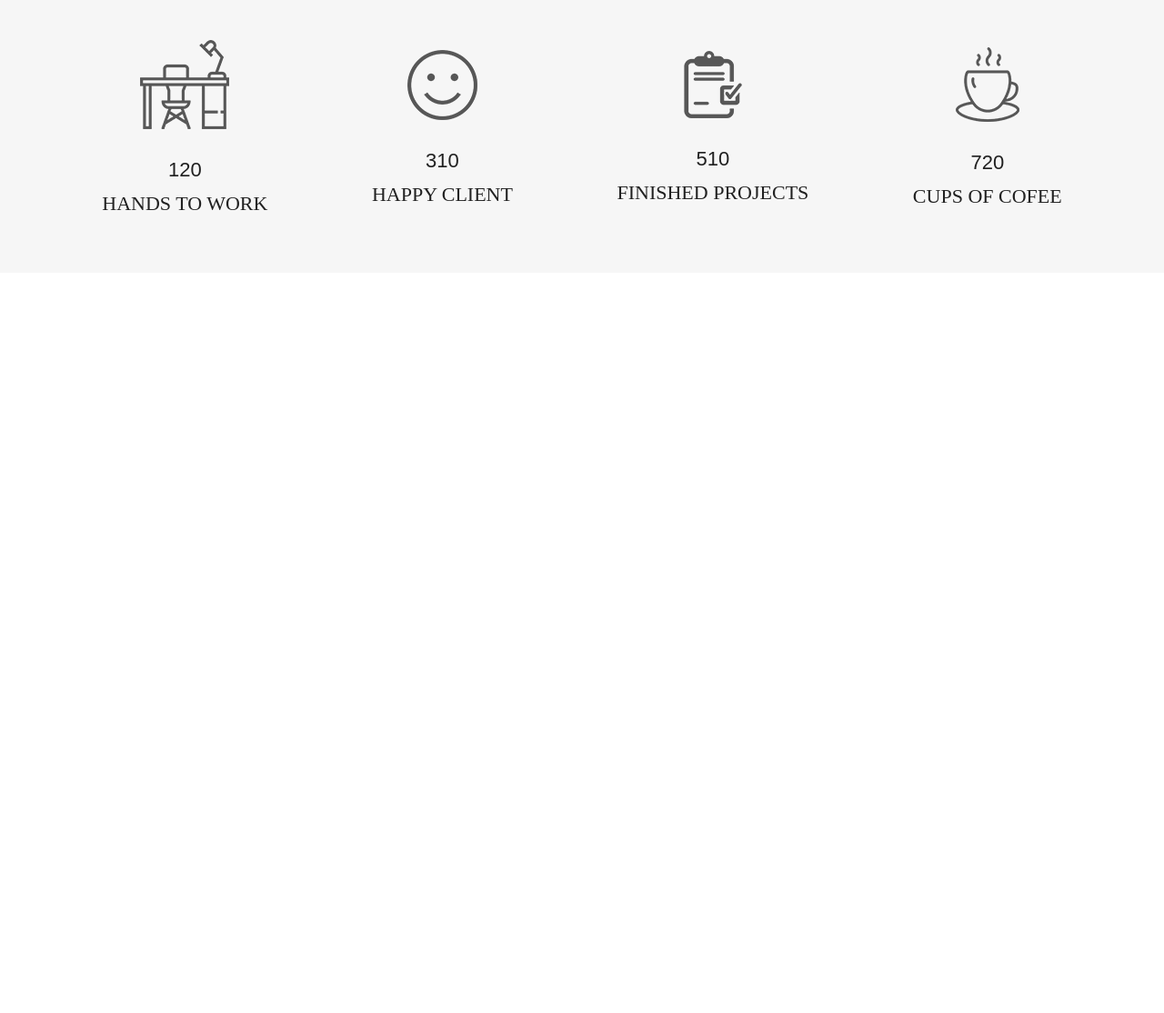
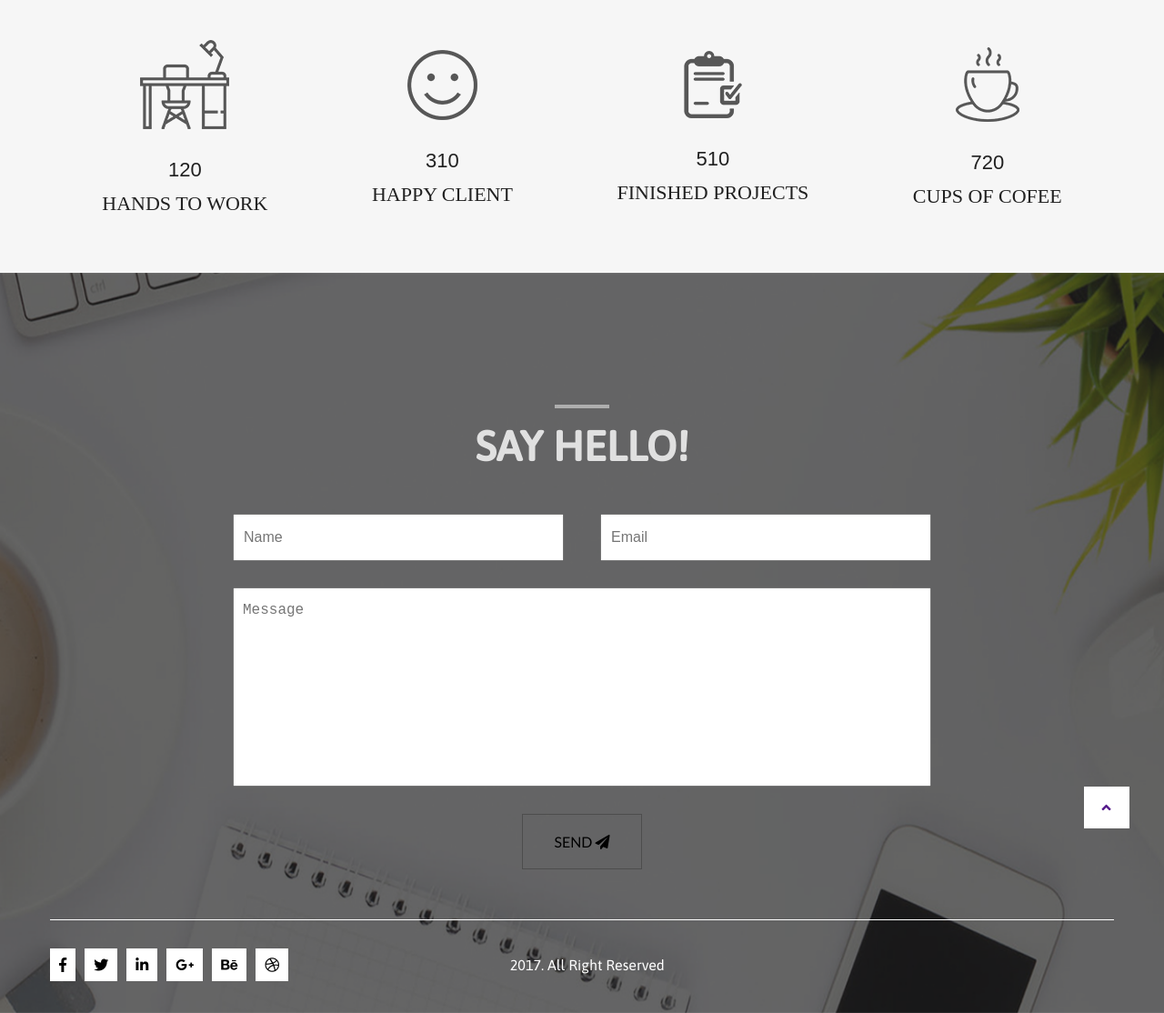
Before and after one commit to GeekHub-Frontend-CMS-8/Tsarenko_Fedya_hw_9, a website: page assets/index.html in a window 1280 px wide. Shown: the part 4827-5941 px from the top of the page at 91% size. Before the commit the page ends 5127 px from the top, so only its background shows below. Drawn offline with nearby package versions, Linux system fonts and the light colour scheme; files that its build step writes are made by us from their sources.

Commit message:
added form and footer

```diff
--- a/assets/index.html
+++ b/assets/index.html
@@ -23,7 +23,7 @@
                     <a href="#about-me-anchor" class="header-top-item"><div>ABOUT</div></a>
                     <a href="#services-anchor" class="header-top-item"> <div>SERVICE</div></a>
                     <a href="#portfolio-anchor" class="header-top-item"><div>PORTFOLIO</div></a>
-                    <a href="#" class="header-top-item"><div>CONTACT</div></a>
+                    <a href="#contact-anchor" class="header-top-item"><div>CONTACT</div></a>
                 </div>
             </div>
         </div>
@@ -243,5 +243,61 @@
     </section>
 </main>
 
+<footer id="contact-anchor">
+    <div class="wrapper">
+        <h2 class="footer-h2">SAY HELLO!</h2>
+        <form action="">
+                <input type="text" name="NAME" placeholder="Name" class="form-elements">
+                <input type="text" name="EMAIL" placeholder="Email" class="form-elements">
+                <textarea name="Message" placeholder="Message"></textarea>
+                <button class="form-button">
+                    SEND <i class="fas fa-paper-plane"></i>
+                </button>
+        </form>
+        <a href="" class="icon-navigation-up">
+            <i class="fas fa-angle-up"></i>
+        </a>
+
+        <div class="wrapper-logos">
+            <div class="logos-container">
+                <div class="logos-container-item">
+                    <div class="logos-items">
+                        <a href="" class="logo">
+                            <i class="fab fa-facebook-f"></i>
+                        </a>
+                    </div>
+                    <div class="logos-items">
+                        <a href="" class="logo">
+                            <i class="fab fa-twitter"></i>
+                        </a>
+                    </div>
+                    <div class="logos-items">
+                        <a href="" class="logo">
+                            <i class="fab fa-linkedin-in"></i>
+                        </a>
+                    </div>
+                    <div class="logos-items">
+                        <a href="" class="logo">
+                            <i class="fab fa-google-plus-g"></i>
+                        </a>
+                    </div>
+                    <div class="logos-items">
+                        <a href="" class="logo">
+                            <i class="fab fa-behance"></i>
+                        </a>
+                    </div>
+                    <div class="logos-items">
+                        <a href="" class="logo">
+                            <i class="fab fa-dribbble"></i>
+                        </a>
+                    </div>
+                </div>
+                <div class="logos-items rights">
+                    2017. All Right Reserved
+                </div>
+            </div>
+        </div>
+        </div>
+</footer>
 </body>
 </html>
--- /dev/null
+++ b/assets/sass/_footer.sass
@@ -0,0 +1,101 @@
+@import "variables"
+
+@import "mixins"
+
+footer
+  position: relative
+  padding: 145px 0 30px 0
+  background-image: url("../img/contact_bg.png")
+  background-size: cover
+  font-family: $secondary-font
+  text-align: center
+
+.wrapper-logos
+  max-width: 1170px
+  &::before
+    content: ''
+    display: block
+    margin-bottom: 26px
+    height: 1px
+    background: #fff
+form
+  display: flex
+  flex-wrap: wrap
+  justify-content: space-between
+  padding: 15px 0 25px
+  margin: 0 auto
+  max-width: 768px
+  textarea
+    padding: 15px 10px 166px 10px
+    margin-top: 29px
+    resize: none
+    max-width: 768px
+    width: 100%
+    font-size: 16px
+    color: $secondary-color
+
+.footer-h2
+  padding: 0 0 20px 0
+  color: #ffffff
+  font-size: $font-size-h2
+  font-weight: 700
+  opacity: 0.8
+  &::before
+    content: ''
+    display: block
+    margin: 0 auto 19px
+    opacity: 0.6
+    max-width: 60px
+    height: 4px
+    background: #ffffff
+
+.form-elements
+  margin-top: 16px
+  padding: 15px 10px 15px 10px
+  max-width: 340px
+  width: 100%
+  font-size: 16px
+  color: $secondary-color
+
+.form-button
+  margin: 30px auto
+
+.icon-navigation-up
+  position: absolute
+  right: 3%
+  bottom: 25%
+  display: block
+  text-align: center
+  padding: 15px 20px
+  max-width: 45px
+  background: $main-btn-color
+
+.logos-container
+  +flex-content(center)
+  flex-wrap: wrap
+
+.logos-container-item
+  display: flex
+
+.logos-items
+  padding: 5px
+  &:first-child
+    padding-left: 0
+
+.logo
+  display: block
+  padding: 10px
+  color: #000
+  background: #fff
+  &:hover
+    color: #fff
+    background-color: #0084b4
+
+.rights
+  padding: 15px 0 0 0
+  margin-right: 33%
+  margin-left: auto
+  max-width: 33%
+  width: 100%
+  font-size: 16px
+  color: #fff
--- a/assets/sass/_funfact.sass
+++ b/assets/sass/_funfact.sass
@@ -3,9 +3,6 @@
 @import "mixins"
 
 .funfact
-  position: absolute
-  left: 0
-  right: 0
   background: $secondary-bg-color
   padding: 75px 0 65px 0
 
@@ -22,7 +19,7 @@
     color: $secondary-color
 
   &-h3
-    font-family: 'Asap Medium', sans-serif
+    font-family: $thirdly-font
     margin-top: 31px
     font-size: 22px
     color: $secondary-color
--- a/assets/sass/_main-content.sass
+++ b/assets/sass/_main-content.sass
@@ -11,3 +11,5 @@
 @import "testimonials"
 
 @import "funfact"
+
+@import "footer"
--- a/assets/sass/_variables.sass
+++ b/assets/sass/_variables.sass
@@ -1,5 +1,6 @@
 $main-font: 'Lato', sans-serif
 $secondary-font: 'Asap', sans-serif
+$thirdly-font: 'Asap Medium', sans-serif
 
 $primary-color: #4d4d4d
 $secondary-color: #212121
```
Also changed, not shown: assets/img/contact_bg.png (added), build/css/main.css, build/img/contact_bg.png (added), build/index.html.
